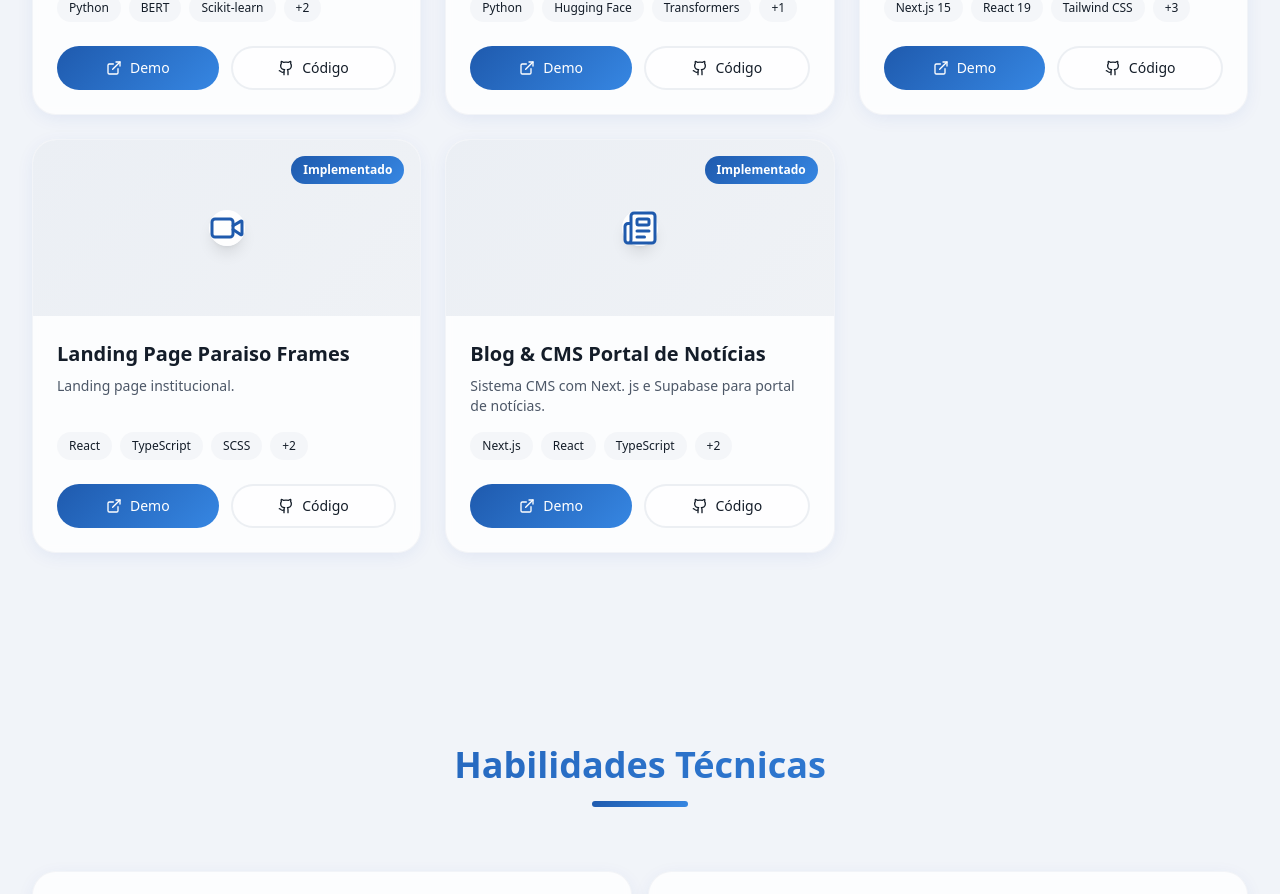
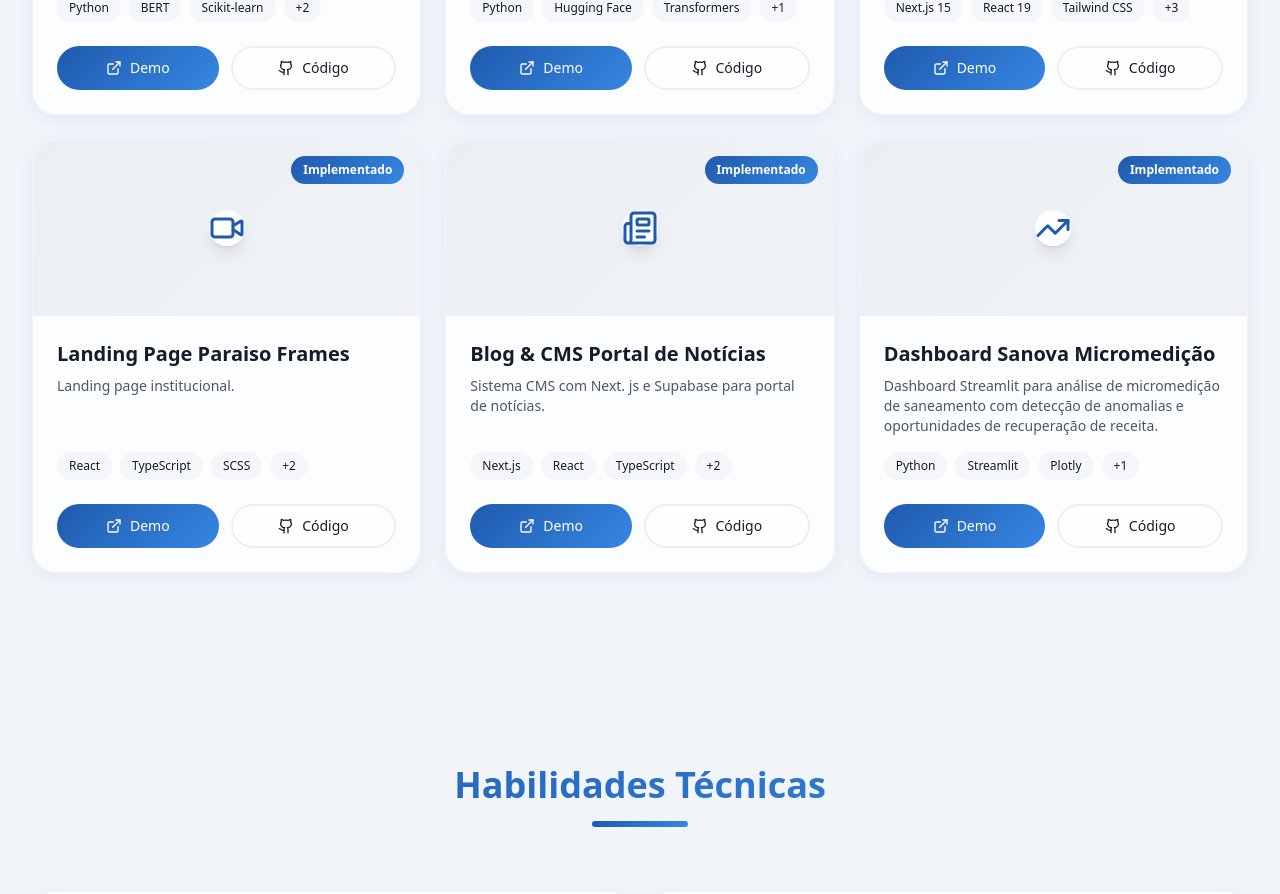
Before and after one commit to cavalcanteprofissional/portfolio, a React (Vite) app: page / in a window 1280 px wide. Shown: the part 4459-5353 px from the top of the page. Built offline with nearby package versions, Linux system fonts and the light colour scheme.

Commit message:
feat: add Sanova Micro-Metering Dashboard project to portfolio
- Add new project card (ID 12) with Streamlit dashboard for sanitation
- Include translations in PT, EN, ES
- Update CONTENT.md with all project links
- Register completed task in TODO.md

```diff
--- a/src/data/projects.json
+++ b/src/data/projects.json
@@ -109,6 +109,16 @@
       "codeUrl": "https://github.com/cavalcanteprofissional/ceara-alternativo",
       "icon": "newspaper",
       "featured": true
+    },
+    {
+      "id": 12,
+      "titleKey": "project.12.title",
+      "descriptionKey": "project.12.description",
+      "tech": ["Python", "Streamlit", "Plotly", "Pandas"],
+      "demoUrl": "https://cpmrdgawhuua3mwkbpefeo.streamlit.app/",
+      "codeUrl": "https://github.com/cavalcanteprofissional/sanova-micromedicao-dashboard-",
+      "icon": "chart-line",
+      "featured": true
     }
   ]
 }
--- a/src/i18n/index.ts
+++ b/src/i18n/index.ts
@@ -21,7 +21,8 @@ const translations = {
       "8": { title: "ERP de Oficina Automotiva", description: "Sistema de gestão para oficinas." },
       "9": { title: "Landing Page Paraiso Frames", description: "Landing page institucional." },
       "10": { title: "Mako® Soluções Industriais", description: "Website institucional." },
-      "11": { title: "Blog & CMS Portal de Notícias", description: "Sistema CMS com Next. js e Supabase para portal de notícias." }
+      "11": { title: "Blog & CMS Portal de Notícias", description: "Sistema CMS com Next. js e Supabase para portal de notícias." },
+      "12": { title: "Dashboard Sanova Micromedição", description: "Dashboard Streamlit para análise de micromedição de saneamento com detecção de anomalias e oportunidades de recuperação de receita." }
     },
     experience: {
       current: "Atual",
@@ -106,7 +107,8 @@ const translations = {
       "8": { title: "Automotive Shop ERP", description: "Management system for workshops." },
       "9": { title: "Paraiso Frames Landing Page", description: "Institutional landing page." },
       "10": { title: "Mako® Industrial Solutions", description: "Institutional website." },
-      "11": { title: "News Blog & CMS Portal", description: "CMS system with Next. js and Supabase for news portal." }
+      "11": { title: "News Blog & CMS Portal", description: "CMS system with Next. js and Supabase for news portal." },
+      "12": { title: "Sanova Micro-Metering Dashboard", description: "Streamlit dashboard for sanitation micro-metering analysis with anomaly detection and revenue recovery opportunities." }
     },
     experience: {
       current: "Current",
@@ -191,7 +193,8 @@ const translations = {
       "8": { title: "ERP de Taller Automotriz", description: "Sistema de gestión." },
       "9": { title: "Landing Page Paraiso Frames", description: "Landing page institucional." },
       "10": { title: "Mako® Soluciones Industriales", description: "Sitio web institucional." },
-      "11": { title: "Blog & CMS Portal de Noticias", description: "Sistema CMS con Next.js y Supabase para portal de noticias." }
+      "11": { title: "Blog & CMS Portal de Noticias", description: "Sistema CMS con Next.js y Supabase para portal de noticias." },
+      "12": { title: "Dashboard Sanova Micromedición", description: "Dashboard Streamlit para análisis de micromedición de saneamiento con detección de anomalías y oportunidades de recuperación de ingresos." }
     },
     experience: {
       current: "Actual",
```
Also changed, not shown: 2 other files (tests, documents, lock files or other folders).
